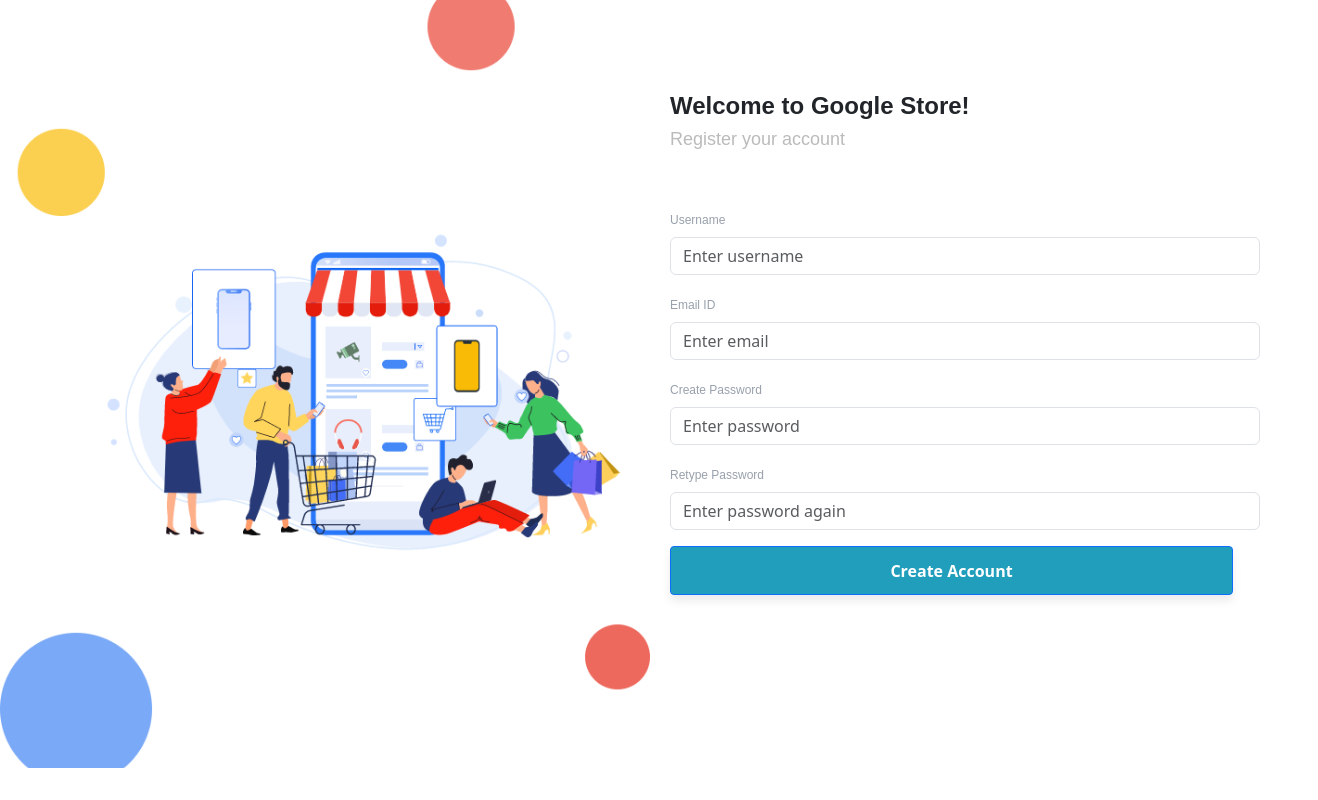
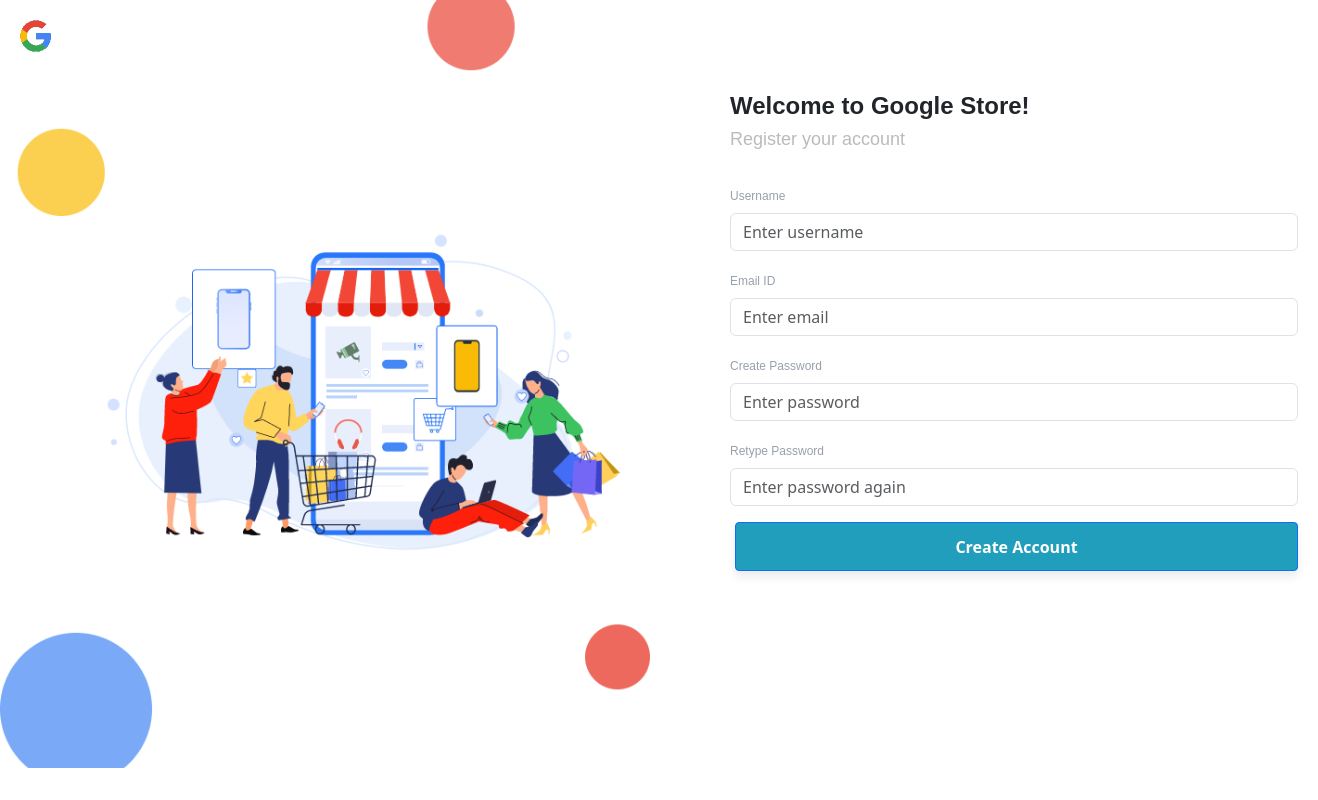
Before and after one commit to Thirumalaiboobathi/Simple-Google-Product-Page, a React (Create React App) app: page /createaccount in a window 1280 px wide. Shown: the whole page, 1318 px wide, since content can reach past the window. Built offline with nearby package versions, Linux system fonts and the light colour scheme.

Commit message:
second commit

```diff
--- a/package.json
+++ b/package.json
@@ -3,6 +3,9 @@
   "version": "0.1.0",
   "private": true,
   "dependencies": {
+    "@fortawesome/fontawesome-free": "^6.5.1",
+    "@fortawesome/free-solid-svg-icons": "^6.5.1",
+    "@fortawesome/react-fontawesome": "^0.2.0",
     "@testing-library/jest-dom": "^5.17.0",
     "@testing-library/react": "^13.4.0",
     "@testing-library/user-event": "^13.5.0",
--- a/src/screen/createaccount/createaccount.jsx
+++ b/src/screen/createaccount/createaccount.jsx
@@ -1,9 +1,24 @@
+/* eslint-disable no-undef */
 import React from 'react';
+
 import { useForm } from 'react-hook-form';
 import { Form, Button } from 'react-bootstrap';
 import YourImage from './img1.png';
+import googleLogo from './googlelogo.png';
+import { useNavigate } from 'react-router-dom';
+
 
 const CreateAccount = () => {
+  const navigate = useNavigate();
+  const onSubmit = (data) => {
+    console.log(data);
+
+    navigate('/'); // Replace '/' with the route of your home page
+  };
+  const { register, handleSubmit, formState: { errors } } = useForm();
+
+
+
   const containerStyle = {
     display: 'flex',
     flexDirection: 'row',
@@ -28,18 +43,17 @@
     padding: '20px',
     width: '683px',
     height: '768px',
+    marginLeft: '60px',
+    marginRight: '60px'
   };
 
 
-  const { register, handleSubmit, formState: { errors } } = useForm();
 
-  const onSubmit = (data) => {
-    console.log(data);
-  };
 
   return (
     <div style={containerStyle}>
       <div style={flex1Style}>
+        <img src={googleLogo} alt="Google Logo" style={{ position: 'absolute', top: '20px', left: '20px' }} />
         <img src={YourImage} alt="pro" style={imageStyle} />
       </div>
       <div style={flex2Style}>
@@ -54,7 +68,7 @@
           Register your account
         </h5>
         <br></br>
-        <br></br>
+
 
         <Form onSubmit={handleSubmit(onSubmit)}>
           <Form.Group className="mb-3">
@@ -124,6 +138,7 @@
           <Button
             variant="primary"
             type="submit"
+            onClick={handleSubmit(onSubmit)}
             style={{
               /* Layout Properties */
               top: '613px',
@@ -139,7 +154,7 @@
               color: '#FFFFFF', // Text color
               fontSize: '16px',
               fontWeight: 'bold',
-    // Add other styles as needed
+              marginLeft:'5px'
             }}
           >
             Create Account
```
Also changed, not shown: src/screen/createaccount/googlelogo.png (added), 1 other file (tests, documents, lock files or other folders). Lines whose indentation alone changed are shown as unchanged.
